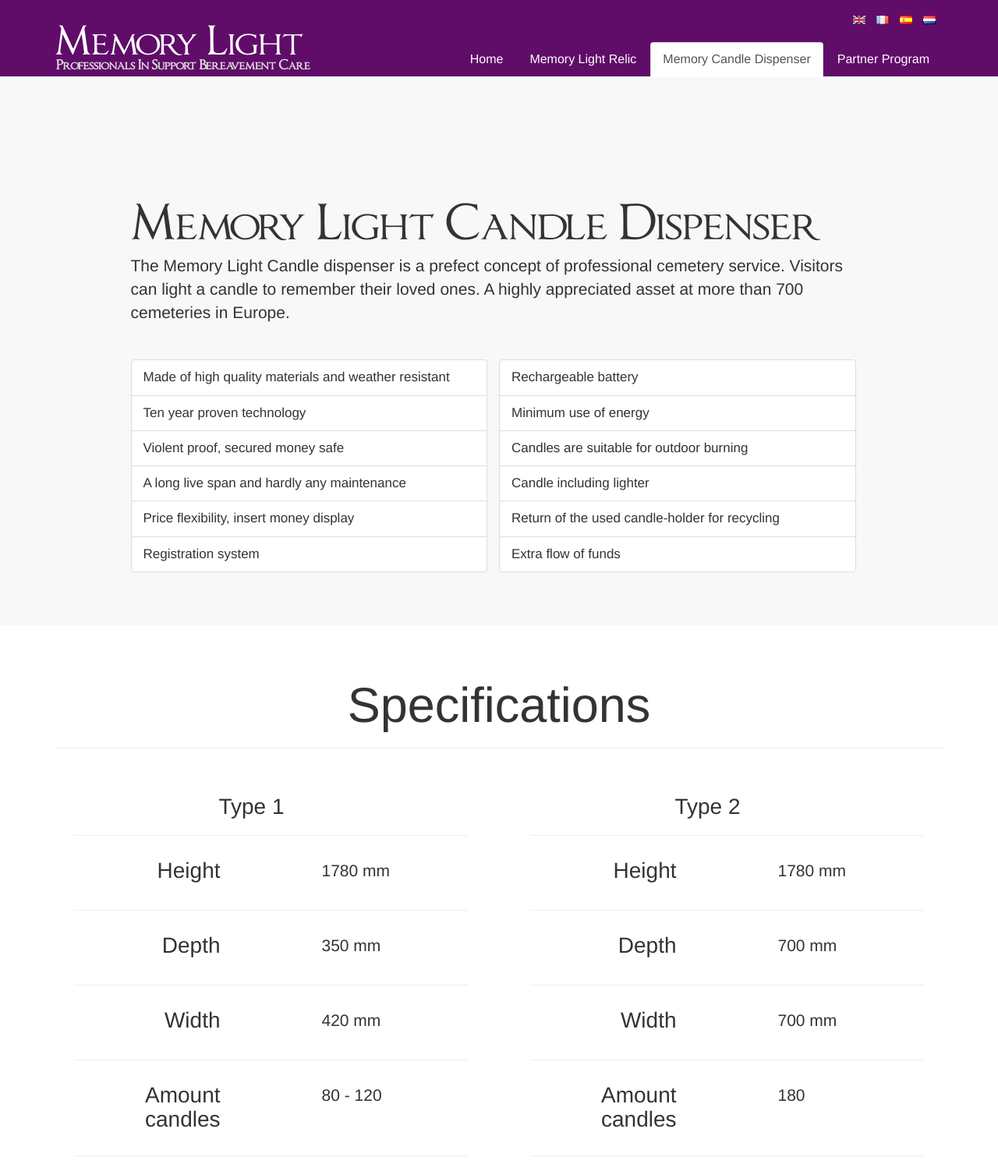
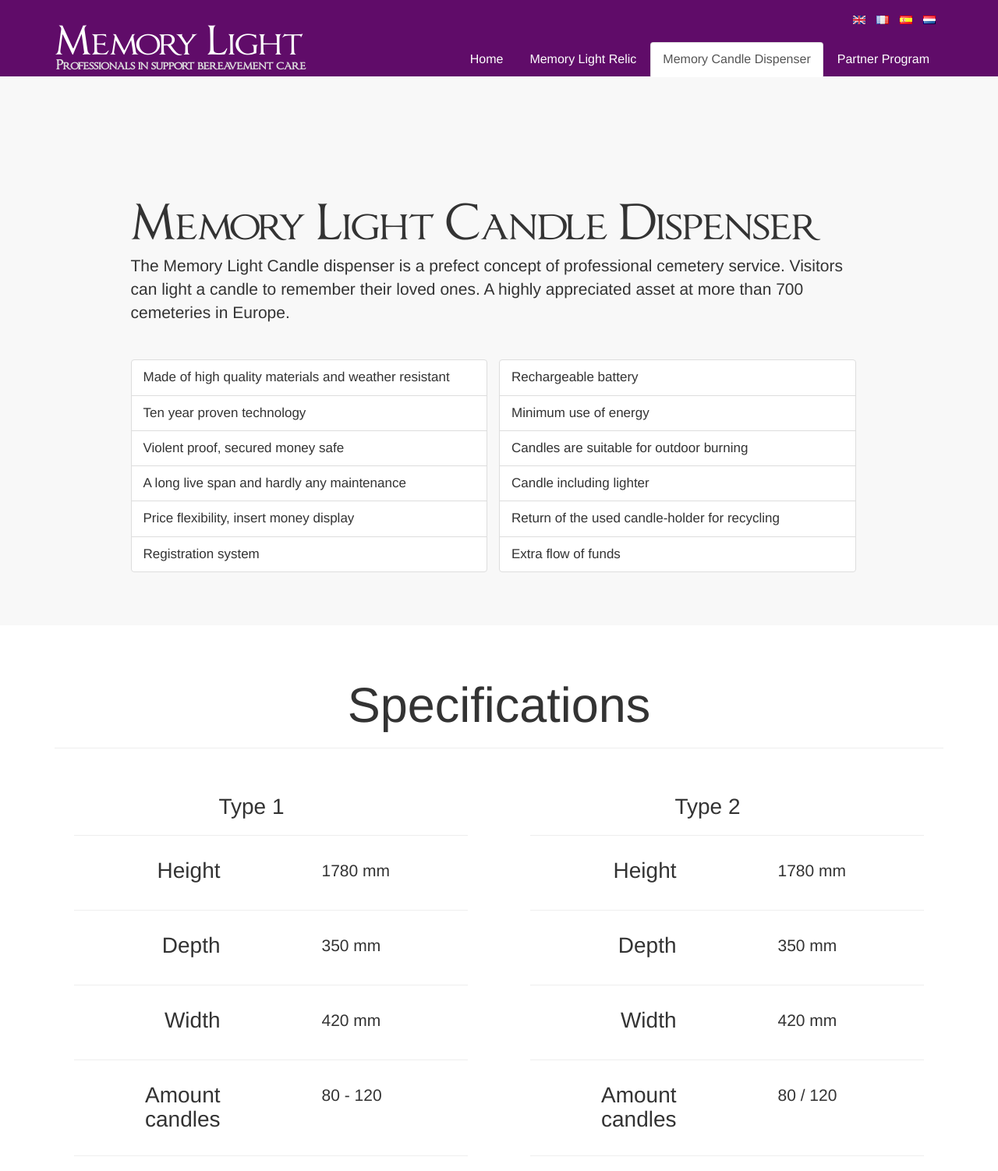
Before and after one commit to TeijevanSloten/bearded-wight, a PHP site: page /dispenser.php in a window 1280 px wide. Shown: the top 1502 px of the page at 78% size. Run offline with PHP 8.4, Linux system fonts and the light colour scheme; some libraries are stand-ins or nearby versions.

Commit message:
Header changes applied on other pages

```diff
--- a/contact.php
+++ b/contact.php
@@ -21,17 +21,17 @@
         <div class="title-heading">
             <div class="container">
                 <div class="row">
-                    <div class="col-md-4">
+                    <div class="col-md-5">
                         <div class="header clearfix">
                             <h1 class="logo">
                                 Memory Light
                             </h1>
-                            <p class="text-capitalize logo-statement">
+                            <p class="logo-statement">
                                 Professionals in support bereavement care
                             </p>
                         </div>
                     </div>
-                    <div class="col-md-8" style="margin-top: 14px;">
+                    <div class="col-md-7" style="margin-top: 14px;">
                         <div style="text-align: right;">
                             <ul class="list-unstyled">
                                 <li class="flag-item"><a href="language.php"><img src="img/flags/en.png" /></a></li>
--- a/dispenser.php
+++ b/dispenser.php
@@ -20,17 +20,17 @@
         <div class="title-heading">
             <div class="container">
                 <div class="row">
-                    <div class="col-md-4">
+                    <div class="col-md-5">
                         <div class="header clearfix">
                             <h1 class="logo">
                                 Memory Light
                             </h1>
-                            <p class="text-capitalize logo-statement">
+                            <p class="logo-statement">
                                 Professionals in support bereavement care
                             </p>
                         </div>
                     </div>
-                    <div class="col-md-8" style="margin-top: 14px;">
+                    <div class="col-md-7" style="margin-top: 14px;">
                         <div style="text-align: right;">
                             <ul class="list-unstyled">
                                 <li class="flag-item"><a href="language.php"><img src="img/flags/en.png" /></a></li>
@@ -185,7 +185,7 @@
                             </div>
                             <div class="col-md-5">
                                 <p class="spec-text">
-                                    700 mm
+                                    350 mm
                                 </p>
                             </div>
                         </div>
@@ -199,7 +199,7 @@
                             </div>
                             <div class="col-md-5">
                                 <p class="spec-text">
-                                    700 mm
+                                    420 mm
                                 </p>
                             </div>
                         </div>
@@ -213,7 +213,7 @@
                             </div>
                             <div class="col-md-5">
                                 <p class="spec-text">
-                                    180
+                                    80 / 120
                                 </p>
                             </div>
                         </div>
--- a/language.php
+++ b/language.php
@@ -20,17 +20,17 @@
         <div class="title-heading">
             <div class="container">
                 <div class="row">
-                    <div class="col-md-4">
+                    <div class="col-md-5">
                         <div class="header clearfix">
                             <h1 class="logo">
                                 Memory Light
                             </h1>
-                            <p class="text-capitalize logo-statement">
+                            <p class="logo-statement">
                                 Professionals in support bereavement care
                             </p>
                         </div>
                     </div>
-                    <div class="col-md-8" style="margin-top: 14px;">
+                    <div class="col-md-7" style="margin-top: 14px;">
                         <div style="text-align: right;">
                             <ul class="list-unstyled">
                                 <li class="flag-item"><a href="#"><img src="img/flags/en.png" /></a></li>
--- a/relic.php
+++ b/relic.php
@@ -20,17 +20,17 @@
         <div class="title-heading">
             <div class="container">
                 <div class="row">
-                    <div class="col-md-4">
+                    <div class="col-md-5">
                         <div class="header clearfix">
                             <h1 class="logo">
                                 Memory Light
                             </h1>
-                            <p class="text-capitalize logo-statement">
+                            <p class="logo-statement">
                                 Professionals in support bereavement care
                             </p>
                         </div>
                     </div>
-                    <div class="col-md-8" style="margin-top: 14px;">
+                    <div class="col-md-7" style="margin-top: 14px;">
                         <div style="text-align: right;">
                             <ul class="list-unstyled">
                                 <li class="flag-item"><a href="language.php"><img src="img/flags/en.png" /></a></li>
```
